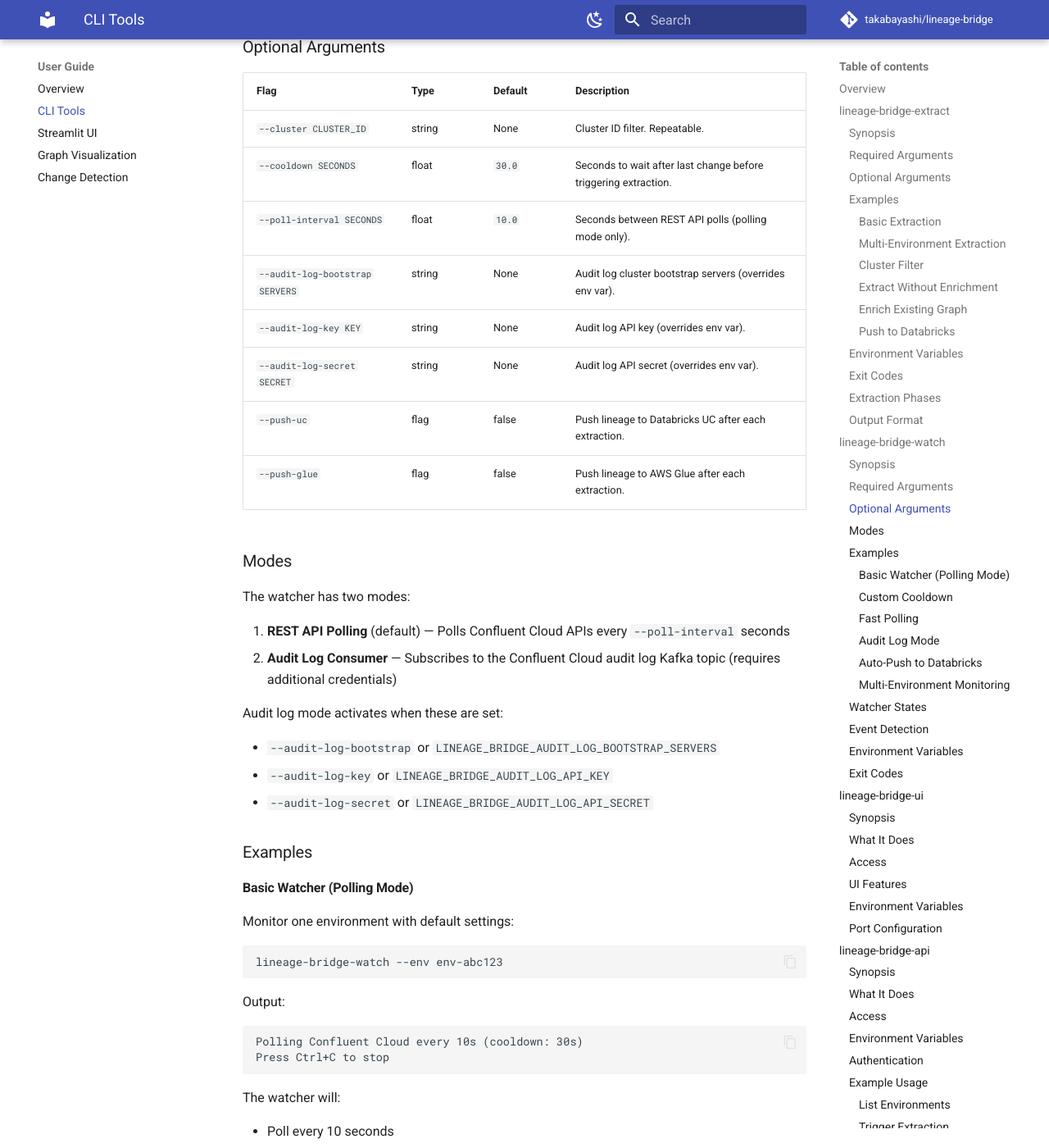
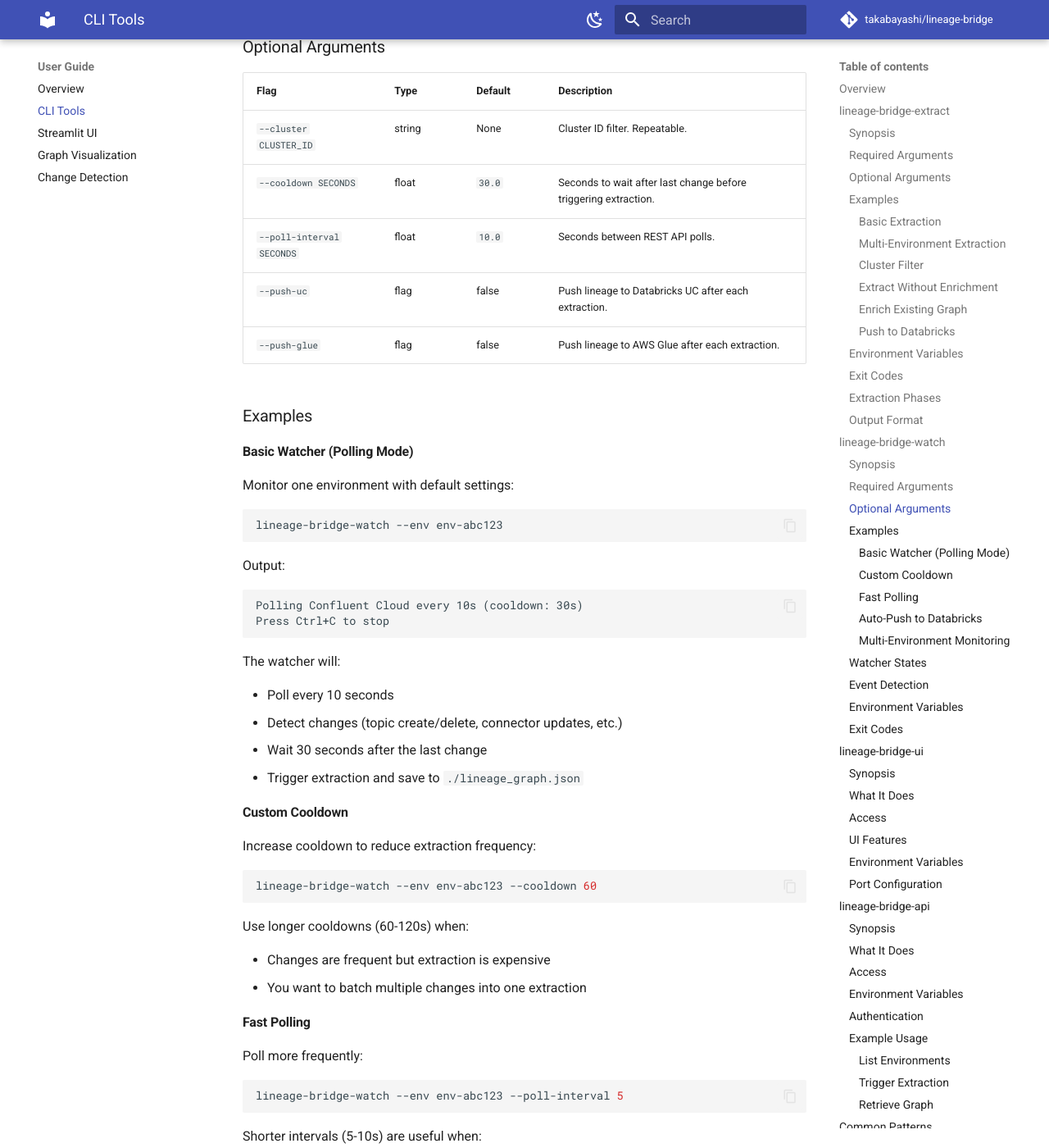
Before and after one commit to takabayashi/lineage-bridge, an MkDocs documentation site: the page built from docs/user-guide/cli-tools.md, in a window 1280 px wide and 1400 px high, scrolled down 5098 px. Shown: the whole window at 82% size. Built offline with MkDocs 1.6.1 and Material for MkDocs 9.7.7, drawn with Linux system fonts in a browser that asks for light colours; comment, search, counter and statistics services are not loaded; the version menu is left out; some of the changed text lies outside the part shown.

Commit message:
docs: fix critical documentation inaccuracies for v0.6.0
- Update index.md to v0.6.0 features (was v0.4.0)
- Remove audit log mode from cli-tools.md (deleted in v0.5.0)
- Remove audit log environment variables
- Fix demo reference to audit log

Co-Authored-By: Claude Sonnet 4.5 <noreply@anthropic.com>

````diff
--- a/docs/user-guide/cli-tools.md
+++ b/docs/user-guide/cli-tools.md
@@ -209,25 +209,9 @@ lineage-bridge-watch --env ENV_ID [OPTIONS]
 |------|------|---------|-------------|
 | `--cluster CLUSTER_ID` | string | None | Cluster ID filter. Repeatable. |
 | `--cooldown SECONDS` | float | `30.0` | Seconds to wait after last change before triggering extraction. |
-| `--poll-interval SECONDS` | float | `10.0` | Seconds between REST API polls (polling mode only). |
-| `--audit-log-bootstrap SERVERS` | string | None | Audit log cluster bootstrap servers (overrides env var). |
-| `--audit-log-key KEY` | string | None | Audit log API key (overrides env var). |
-| `--audit-log-secret SECRET` | string | None | Audit log API secret (overrides env var). |
+| `--poll-interval SECONDS` | float | `10.0` | Seconds between REST API polls. |
 | `--push-uc` | flag | false | Push lineage to Databricks UC after each extraction. |
 | `--push-glue` | flag | false | Push lineage to AWS Glue after each extraction. |
-
-### Modes
-
-The watcher has two modes:
-
-1. **REST API Polling** (default) — Polls Confluent Cloud APIs every `--poll-interval` seconds
-2. **Audit Log Consumer** — Subscribes to the Confluent Cloud audit log Kafka topic (requires additional credentials)
-
-Audit log mode activates when these are set:
-
-- `--audit-log-bootstrap` or `LINEAGE_BRIDGE_AUDIT_LOG_BOOTSTRAP_SERVERS`
-- `--audit-log-key` or `LINEAGE_BRIDGE_AUDIT_LOG_API_KEY`
-- `--audit-log-secret` or `LINEAGE_BRIDGE_AUDIT_LOG_API_SECRET`
 
 ### Examples
 
@@ -279,36 +263,6 @@ Shorter intervals (5-10s) are useful when:
 - You need near-real-time lineage updates
 - Changes are infrequent but must be detected quickly
 
-#### Audit Log Mode
-
-Use Kafka consumer for event-driven watching:
-
-```bash
-lineage-bridge-watch \
-  --env env-abc123 \
-  --audit-log-bootstrap pkc-audit.us-east-1.aws.confluent.cloud:9092 \
-  --audit-log-key YOUR_AUDIT_KEY \
-  --audit-log-secret YOUR_AUDIT_SECRET \
-  --cooldown 30
-```
-
-Or set environment variables:
-
-```bash
-export LINEAGE_BRIDGE_AUDIT_LOG_BOOTSTRAP_SERVERS="pkc-audit.us-east-1.aws.confluent.cloud:9092"
-export LINEAGE_BRIDGE_AUDIT_LOG_API_KEY="YOUR_AUDIT_KEY"
-export LINEAGE_BRIDGE_AUDIT_LOG_API_SECRET="YOUR_AUDIT_SECRET"
-
-lineage-bridge-watch --env env-abc123
-```
-
-Output:
-
-```
-Consuming audit log from pkc-audit.us-east-1.aws.confluent.cloud:9092 (cooldown: 30s)
-Press Ctrl+C to stop
-```
-
 #### Auto-Push to Databricks
 
 Extract and push lineage to Unity Catalog after each change:
@@ -347,17 +301,11 @@ The watcher monitors these lineage-relevant events:
 - Connector creation/update/deletion
 - ksqlDB cluster creation/deletion
 - Flink statement creation/update/deletion
-- Schema registration (audit log mode only)
+- Schema registration
 
 ### Environment Variables
 
-See [Configuration](../getting-started/configuration.md). Key variables:
-
-- `LINEAGE_BRIDGE_AUDIT_LOG_BOOTSTRAP_SERVERS` — Audit cluster bootstrap servers
-- `LINEAGE_BRIDGE_AUDIT_LOG_API_KEY` — Audit cluster API key
-- `LINEAGE_BRIDGE_AUDIT_LOG_API_SECRET` — Audit cluster API secret
-
-All extraction-related settings also apply (credentials, enrichment, etc.).
+See [Configuration](../getting-started/configuration.md) for all extraction-related settings (credentials, enrichment, etc.).
 
 ### Exit Codes
 
````
Also changed, not shown: docs/demos/unity-catalog-demo.md (+1 -1 lines), docs/index.md (+7 -5 lines).
